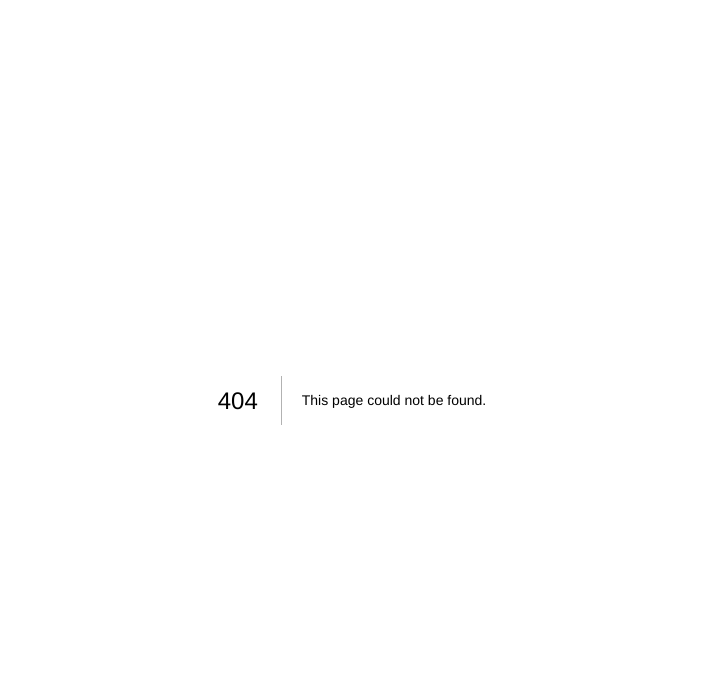
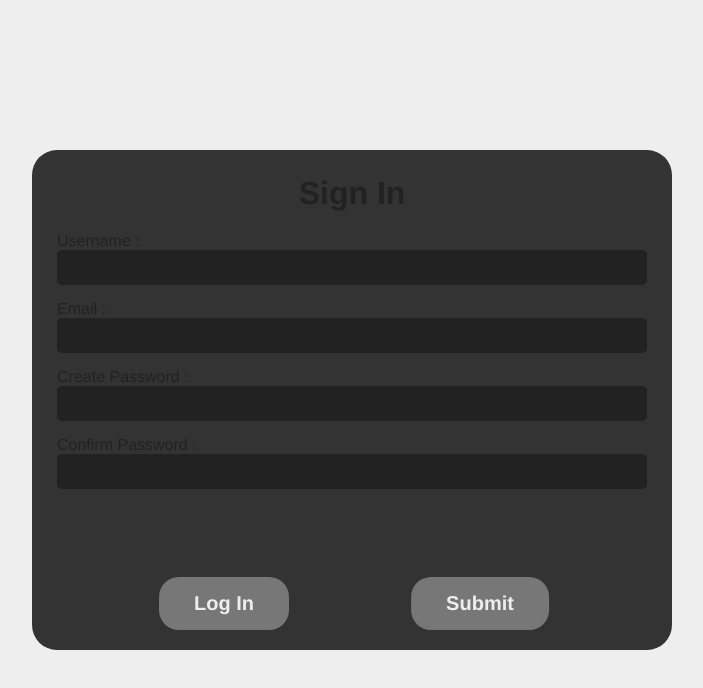
Before and after one commit to iwansal64/indata, a Next.js app: page /account/gate in a window 1280 px wide. Before the commit this address had no page. Shown: the top 688 px of the page, without its empty margins (288-991 px from the left). Built offline with nearby package versions, Linux system fonts and the light colour scheme.

Commit message:
Initialize : Account gate

```diff
--- /dev/null
+++ b/app/account/gate/change_gate.tsx
@@ -0,0 +1,28 @@
+"use client";
+import { useRouter } from "next/navigation";
+import styles from "./login.module.css";
+
+export default function ChangeGateBtn({
+    target_gate,
+    text,
+}: {
+    target_gate: string;
+    text: string;
+}) {
+    const router = useRouter();
+    const change_gate = () => {
+        const target_url = "/account/gate/?gate_type=" + target_gate;
+
+        router.push(target_url);
+    };
+
+    return (
+        <button
+            onClick={change_gate}
+            className={styles.change_gate}
+            type="button"
+        >
+            {text}
+        </button>
+    );
+}
--- /dev/null
+++ b/app/account/gate/login.module.css
@@ -0,0 +1,78 @@
+.main_wrapper {
+    position: absolute;
+    left: 50%;
+    top: 50%;
+    transform: translateX(-50%) translateY(-50%);
+
+    min-width: 500px;
+    min-height: 500px;
+    width: 50vw;
+    height: 50vh;
+
+    overflow: hidden;
+
+    background-color: #333;
+    padding: 25px;
+    border-radius: 25px;
+}
+
+.main_wrapper > h1 {
+    font-weight: bold;
+    text-align: center;
+}
+
+.main_form {
+    margin-top: 20px;
+    min-width: 500px;
+    width: 100%;
+    display: flex;
+    flex-direction: column;
+    gap: 15px;
+}
+
+.main_form > div {
+    display: flex;
+    flex-direction: column;
+    width: 100%;
+}
+
+.input {
+    background-color: #222;
+    padding: 10px;
+    transition: 0.15s;
+    width: 100%;
+    border-radius: 5px;
+}
+
+.input:focus {
+    background-color: #444;
+}
+
+.submit,
+.change_gate {
+    background-color: #777;
+    color: #eee;
+    border: none;
+    border-radius: 20px;
+    width: fit-content;
+    padding: 15px 35px;
+    position: absolute;
+    bottom: 20px;
+    transform: translateX(-50%);
+    transition: 0.15s;
+    font-size: 1.25rem;
+    font-weight: bold;
+}
+
+.submit {
+    left: 70%;
+}
+
+.change_gate {
+    left: 30%;
+}
+
+.submit:hover,
+.change_gate:hover {
+    background-color: #555;
+}
--- /dev/null
+++ b/app/account/gate/page.tsx
@@ -0,0 +1,83 @@
+import styles from "./login.module.css";
+import { Metadata } from "next";
+import type { SearchParams } from "@/app/server_utils";
+import ChangeGateBtn from "./change_gate";
+import SubmitGate from "./submit_gate";
+
+export const metadata: Metadata = {
+    title: "Login",
+};
+
+export default async function Login({ searchParams }: { searchParams: SearchParams }) {
+    let gate_type: string | string[] | undefined = "login";
+    if (searchParams) {
+        gate_type = searchParams["gate_type"];
+    }
+
+    return (
+        <>
+            <div className={styles.main_wrapper}>
+                <h1>{gate_type == "login" ? "Log In" : "Sign In"}</h1>
+                <form className={styles.main_form}>
+                    {(() => {
+                        if (gate_type == "login") {
+                            return (
+                                <>
+                                    <div className={styles.account}>
+                                        <label htmlFor="account">Username or Email :</label>
+                                        <input type="text" id="account" className={styles.input} />
+                                    </div>
+
+                                    <div className={styles.password}>
+                                        <label htmlFor="password">Password :</label>
+                                        <input
+                                            type="password"
+                                            id="password"
+                                            className={styles.input}
+                                        />
+                                    </div>
+                                </>
+                            );
+                        } else {
+                            return (
+                                <>
+                                    <div className={styles.username}>
+                                        <label htmlFor="username">Username :</label>
+                                        <input type="text" id="username" className={styles.input} />
+                                    </div>
+                                    <div className={styles.email}>
+                                        <label htmlFor="email">Email :</label>
+                                        <input type="text" id="email" className={styles.input} />
+                                    </div>
+
+                                    <div className={styles.password}>
+                                        <label htmlFor="password">Create Password :</label>
+                                        <input
+                                            type="password"
+                                            id="password"
+                                            className={styles.input}
+                                        />
+                                    </div>
+
+                                    <div className={styles.password}>
+                                        <label htmlFor="password-confirm">Confirm Password :</label>
+                                        <input
+                                            type="password"
+                                            id="password-confirm"
+                                            className={styles.input}
+                                        />
+                                    </div>
+                                </>
+                            );
+                        }
+                    })()}
+                    <ChangeGateBtn
+                        target_gate={gate_type == "login" ? "signin" : "login"}
+                        text={gate_type == "login" ? "Sign In" : "Log In"}
+                    />
+                    <SubmitGate />
+                </form>
+            </div>
+        </>
+    );
+}
--- /dev/null
+++ b/app/account/gate/submit_gate.tsx
@@ -0,0 +1,46 @@
+"use client";
+import { show_message } from "@/app/utils";
+import styles from "./login.module.css";
+
+export default function SubmitGate() {
+    const handle_submit = () => {
+        let error = "";
+
+        const user_data: { [key: string]: string } = {};
+
+        const input_fields = Array.from(document.querySelectorAll("form > div"));
+        input_fields.forEach((input_field) => {
+            const input_field_childrens = Array.from(input_field.children);
+
+            const key_value_pair: (string | undefined)[] = ["", ""];
+            input_field_childrens.forEach((element) => {
+                const input = element as HTMLInputElement | null;
+
+                if (element?.tagName == "LABEL") {
+                    key_value_pair[0] = element.innerHTML;
+                } else if (element?.tagName == "INPUT") {
+                    key_value_pair[1] = input?.value;
+                }
+            });
+            if (!key_value_pair[0] || !key_value_pair[1]) {
+                error = "Data is not complete!";
+                return;
+            }
+
+            user_data[key_value_pair[0]] = key_value_pair[1];
+        });
+
+        if (error) {
+            show_message({ message: error, delay: 2000 });
+        }
+        console.log(user_data);
+    };
+
+    return (
+        <>
+            <button onClick={handle_submit} className={styles.submit} type="button">
+                Submit
+            </button>
+        </>
+    );
+}
```
Also changed, not shown: app/account/page.tsx (added).
